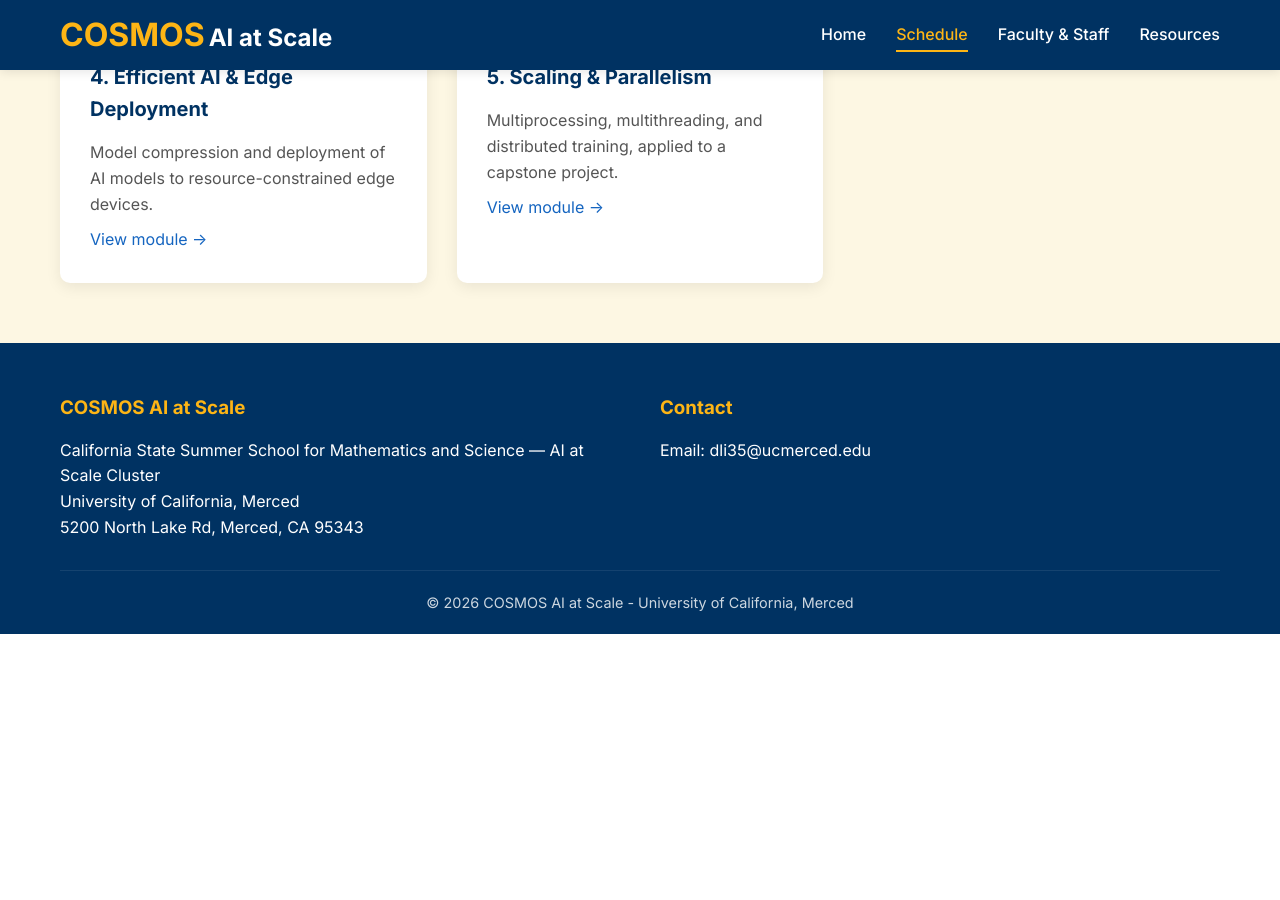
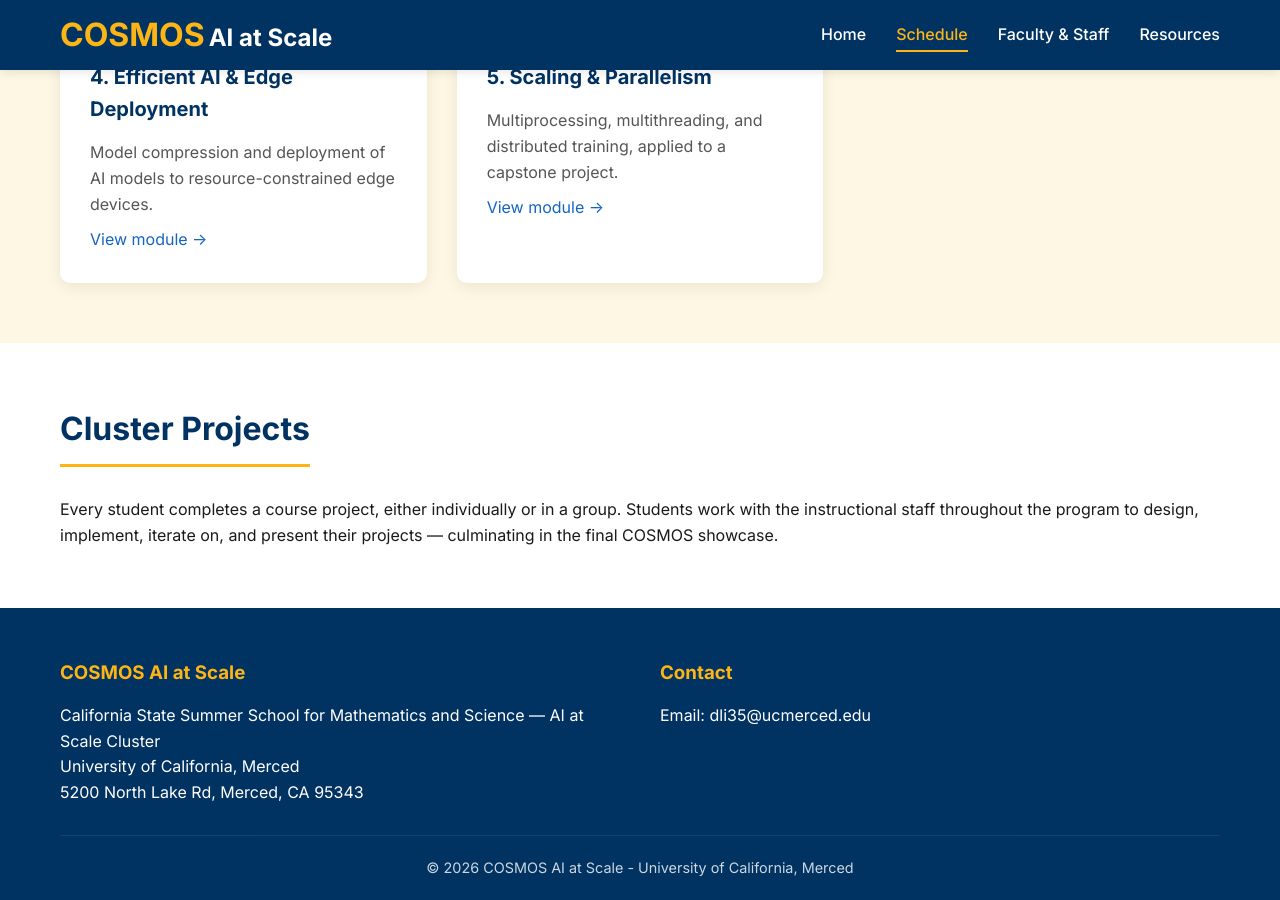
Before and after one commit to cosmos-ai-ucm/cosmos-ai-ucm.github.io, a Jekyll site: the page built from schedule.html, in a window 1280 px wide and 900 px high, scrolled down 2048 px. Built offline with Jekyll 4.4.1, drawn with Linux system fonts in a browser that asks for light colours; before the commit the page ends 2682 px from its top, so only the background shows below that.

Commit message:
Add Cluster Projects section to bottom of Schedule page
Notes that every student completes a project (solo or group), works
with instructional staff to design, implement, iterate, and present,
and shows the work at the final COSMOS showcase.

Co-Authored-By: Claude Opus 4.7 <noreply@anthropic.com>

```diff
--- a/schedule.html
+++ b/schedule.html
@@ -130,3 +130,14 @@ permalink: /schedule
     </div>
   </div>
 </section>
+
+<section class="research">
+  <div class="container">
+    <h2 class="section-title">Cluster Projects</h2>
+    <p>
+      Every student completes a course project, either individually or in a group. Students work
+      with the instructional staff throughout the program to design, implement, iterate on, and
+      present their projects &mdash; culminating in the final COSMOS showcase.
+    </p>
+  </div>
+</section>
```
